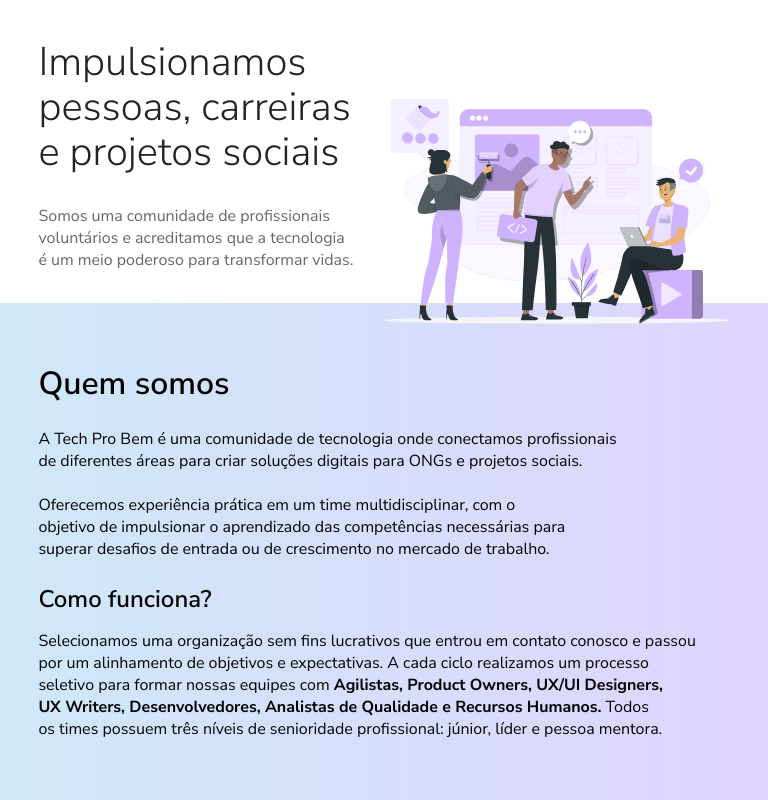
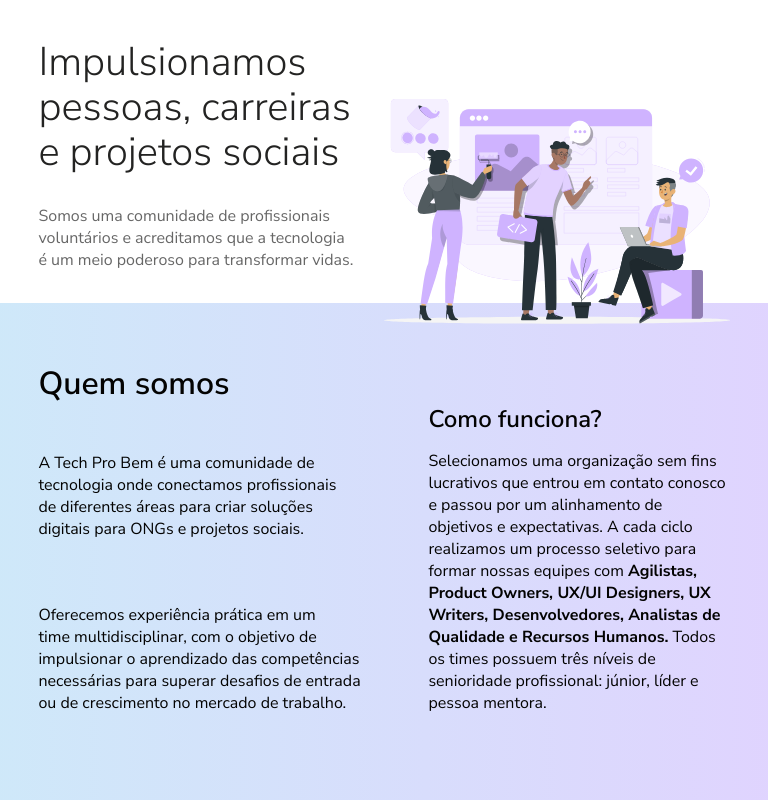
Before and after one commit to tech-pro-bem/institutional-tech-pro-bem, a Next.js app: page / in a window 768 px wide. Shown: the top 800 px of the page. Built offline with nearby package versions, Linux system fonts and the light colour scheme.

Commit message:
refactor(css): tablet version css

```diff
--- a/app/components/quemsomos/index.tsx
+++ b/app/components/SessionAboutUs/index.tsx
@@ -1,7 +1,7 @@
 import React from 'react'
 import styles from './style.module.css'
 
-export function QuemSomos() {
+export function SessionAboutUs() {
   return (
     <section className={styles.about}>
       <div className={`${styles.layout_about} container`}>
@@ -13,7 +13,6 @@ export function QuemSomos() {
               profissionais de diferentes áreas para criar soluções digitais
               para ONGs e projetos sociais.
             </p>
-            <br></br>
             <p className="body1">
               Oferecemos experiência prática em um time multidisciplinar, com o
               objetivo de impulsionar o aprendizado das competências necessárias
--- a/app/components/quemsomos/style.module.css
+++ b/app/components/SessionAboutUs/style.module.css
@@ -23,6 +23,34 @@
   .about {
     margin-top: 2rem;
   }
+
+  .layout_about {
+    /* padding-top: 8.125rem; */
+    gap: 0;
+  }
+
+  .text {
+    display: flex;
+    width: 100%;
+    justify-content: space-between;
+  }
+
+  .right {
+    width: 50%;
+    min-width: 390px;
+    display: flex;
+    flex-direction: column;
+    justify-content: space-between;
+    margin-top: 3rem;
+  }
+
+  .left {
+    width: 50%;
+    display: flex;
+    flex-direction: column;
+    justify-content: flex-end;
+    margin-top: 0;
+  }
 }
 @media (min-width: 80em) {
   .about {
@@ -39,15 +67,19 @@
     display: flex;
     width: 100%;
     /* justify-content: space-between; */
-    gap: 10.75rem;
+    /* gap: 10.75rem; */
   }
 
   .right {
+    width: 50%;
     margin-top: 2rem;
-    width: 32rem;
+    display: flex;
+    flex-direction: column;
+    justify-content: space-between;
   }
 
   .left {
-    width: 31.2rem;
+    width: 50%;
+    margin-top: 0;
   }
 }
--- a/app/page.tsx
+++ b/app/page.tsx
@@ -1,11 +1,11 @@
+import { SessionAboutUs } from './components/SessionAboutUs'
 import { SessionBegin } from './components/SessionBegin'
-import { QuemSomos } from './components/quemsomos'
 
 export default function Home() {
   return (
     <main>
       <SessionBegin />
-      <QuemSomos />
+      <SessionAboutUs />
     </main>
   )
 }
```
